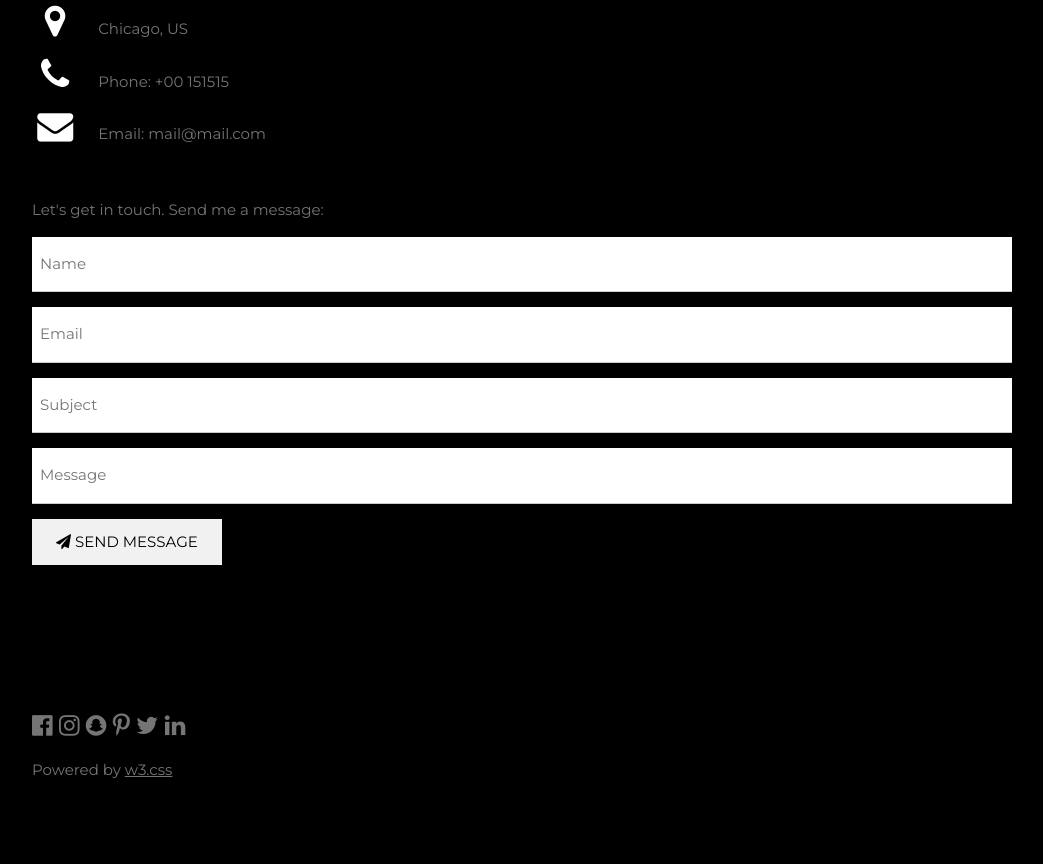
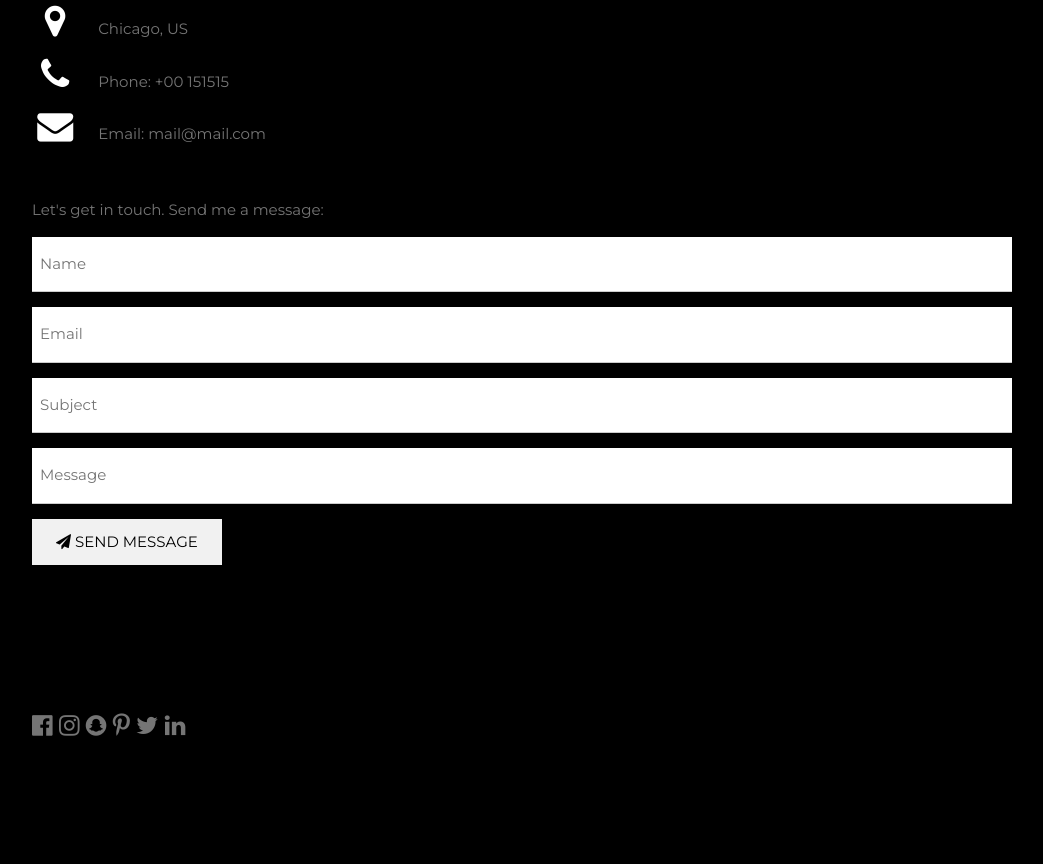
Before and after one commit to krishalstha/DemonCrist, a plain HTML site: page index.html in a window 1280 px wide. Shown: the part 4614-5478 px from the top of the page, without its empty margins (178-1221 px from the left). After the commit the page ends 5434 px from the top, so only its background shows below. Drawn offline with nearby package versions, Linux system fonts and the light colour scheme.

Commit message:
Add files via upload

```diff
--- a/index.html
+++ b/index.html
@@ -196,7 +196,7 @@ body, h1,h2,h3,h4,h5,h6 {font-family: "Montserrat", sans-serif}
     <i class="fa fa-pinterest-p w3-hover-opacity"></i>
     <i class="fa fa-twitter w3-hover-opacity"></i>
     <i class="fa fa-linkedin w3-hover-opacity"></i>
-    <p class="w3-medium">Powered by <a href="https://www.w3schools.com/w3css/default.asp" target="_blank" class="w3-hover-text-green">w3.css</a></p>
+
   <!-- End footer -->
   </footer>
 
```
